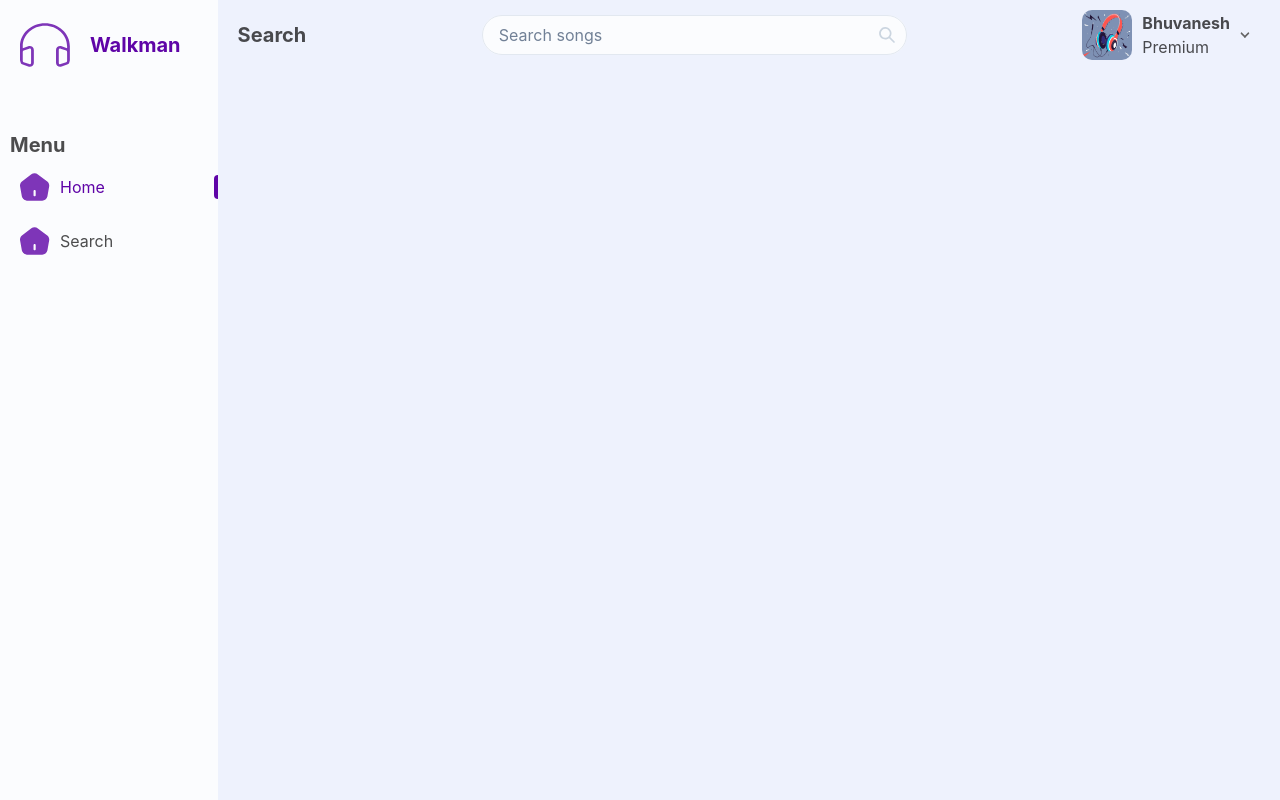
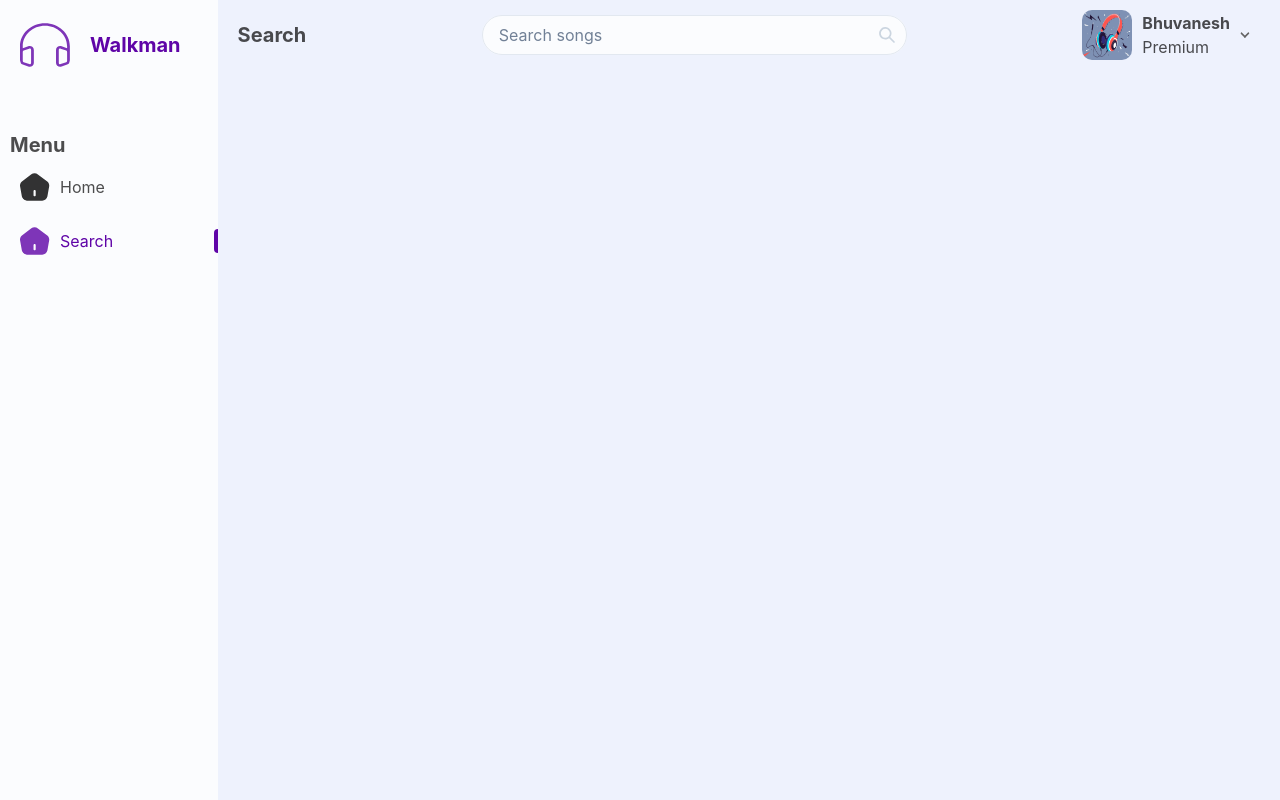
Before and after one commit to Bhuvaneshw/WalkMan-2.0, a React (Vite) app in the folder client/: page /search in a window 1280 px wide. Built offline with nearby package versions, Linux system fonts and the light colour scheme.

Commit message:
NavItem Base

```diff
--- a/client/src/App.jsx
+++ b/client/src/App.jsx
@@ -23,11 +23,11 @@ function App() {
             }}
         >
             <HStack width="100%" height="100%">
-        <Stack className="navpar" width="17%">
-          <SideBar />
+                <Stack className="navpar">
+                    <SideBar location={useLocation()}/>
                 </Stack>
                 <Stack width="83%" className="fill">
-          <Header />
+                    <Header/>
                     <Outlet></Outlet>
                 </Stack>
             </HStack>
--- a/client/src/components/NavItem.jsx
+++ b/client/src/components/NavItem.jsx
@@ -1,49 +1,31 @@
 import HStack from "./HStack.jsx";
 import Text from "./Text.jsx";
 import Icon from "./Icon.jsx";
+import {getRouteName} from "./util.js";
 
 function SelectedLine() {
-  return (
-    <div
-      style={{
-        width: "4px",
-        height: "3vh",
-        background: "#5F04A7",
-        borderTopLeftRadius: "5px",
-        borderBottomLeftRadius: "5px",
-      }}
-    />
-  );
+    return <div style={{
+        width: '4px',
+        height: '3vh',
+        background: '#5F04A7',
+        borderTopLeftRadius: '5px',
+        borderBottomLeftRadius: '5px',
+    }}/>;
 }
 
-export default function NavItem({ title, activated }) {
-  if (activated)
-    return (
-      <HStack
-        justifyContent="space-between"
-        alignItems="center"
-        pad="5px 0 5px 10px"
-      >
-        <HStack pad="0 0 0 10px" alignItems="center">
-          <Icon src="/home-primary.svg" size="30px" />
-          <Text pad="10px" variant="primary">
-            {title}
-          </Text>
+export default function NavItem({title, location}) {
+    const activated = title === getRouteName(location);
+    if (activated) return <HStack justifyContent='space-between' alignItems='center' pad='5px 0 5px 10px'>
+        <HStack pad='0 0 0 10px' alignItems='center'>
+            <Icon src='/home-primary.svg' size='30px'/>
+            <Text pad='10px' variant='primary'>{title}</Text>
         </HStack>
-        <SelectedLine />
-      </HStack>
-    );
-  return (
-    <HStack
-      justifyContent="space-between"
-      alignItems="center"
-      pad="5px 0 5px 10px"
-    >
-      <HStack pad="0 0 0 10px" alignItems="center">
-        <Icon src="/home-primary.svg" size="30px" />
-        <Text pad="10px">{title}</Text>
-      </HStack>
-      {activated && <SelectedLine />}
+        <SelectedLine/>
     </HStack>
-  );
+    return <HStack justifyContent='space-between' alignItems='center' pad='5px 0 5px 10px'>
+        <HStack pad='0 0 0 10px' alignItems='center'>
+            <Icon src='/home.svg' size='30px'/>
+            <Text pad='10px'>{title}</Text>
+        </HStack>
+    </HStack>
 }
--- a/client/src/components/Sidebar.jsx
+++ b/client/src/components/Sidebar.jsx
@@ -5,8 +5,9 @@ import Gab from "./Gap.jsx";
 import Stack from "./Stack.jsx";
 
 import NavItem from "./NavItem.jsx";
+import {Navigation} from "./util.js";
 
-export default function SideBar() {
+export default function SideBar({location}) {
     return (
         <Stack className="navbar">
             <HStack pad="20px" alignItems="center">
@@ -16,11 +17,11 @@ export default function SideBar() {
             </HStack>
             <Gab height="40px"/>
             <Title mar="0 0 0 10px">Menu</Title>
-            <a href='/'>
-                <NavItem title="Home" activated/>
+            <a href={Navigation.HOME.route}>
+                <NavItem title={Navigation.HOME.name} location={location}/>
             </a>
-            <a href='/search'>
-                <NavItem title="Search"/>
+            <a href={Navigation.SEARCH.route}>
+                <NavItem title={Navigation.SEARCH.name} location={location}/>
             </a>
         </Stack>
     );
--- a/client/src/components/util.js
+++ b/client/src/components/util.js
@@ -1,18 +1,23 @@
 function toMinutesText(sec) {
     let m = Math.trunc(sec / 60);
     let s = sec - m * 60;
-  if (s < 10) s = "0" + s;
+    if (s < 10) s = '0' + s;
     return `${m}:${s}`;
 }
 
 function getRouteName(location) {
     switch (location.pathname) {
-    case "/search":
-      return "Search";
+        case Navigation.SEARCH.route:
+            return Navigation.SEARCH.name
 
         default:
-      return "Home";
+            return Navigation.HOME.name
     }
+}
+
+class Navigation {
+    static HOME = {name: "Home", route: '/'}
+    static SEARCH = {name: 'Search', route: '/search'}
 }
 
 function searchSong(e, searchQuery, setSearchRes) {
@@ -23,4 +28,4 @@ function searchSong(e, searchQuery, setSearchRes) {
     }
 }
 
-export { toMinutesText, getRouteName, searchSong };
+export {toMinutesText, getRouteName, Navigation, searchSong};
```
Also changed, not shown: client/src/layouts/Search.jsx (+4 -3 lines), client/public/home.svg (added). Lines whose indentation alone changed are shown as unchanged.
